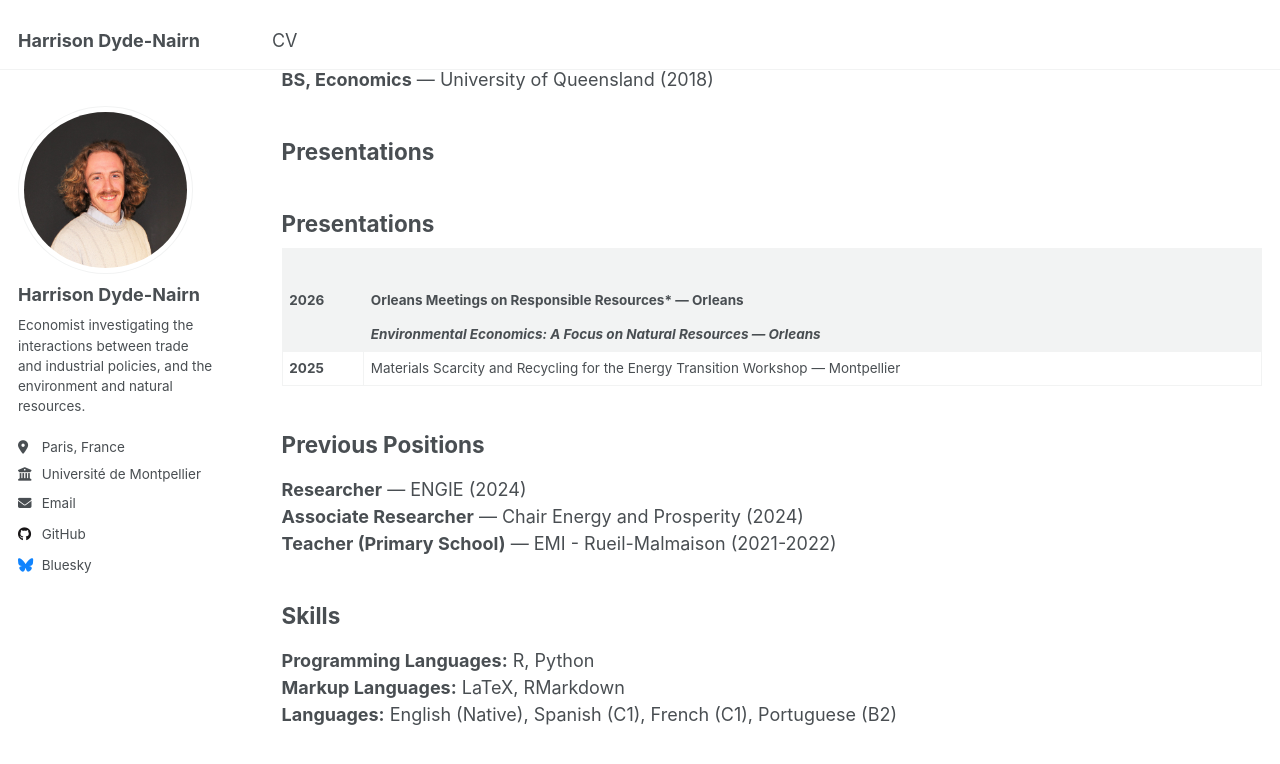
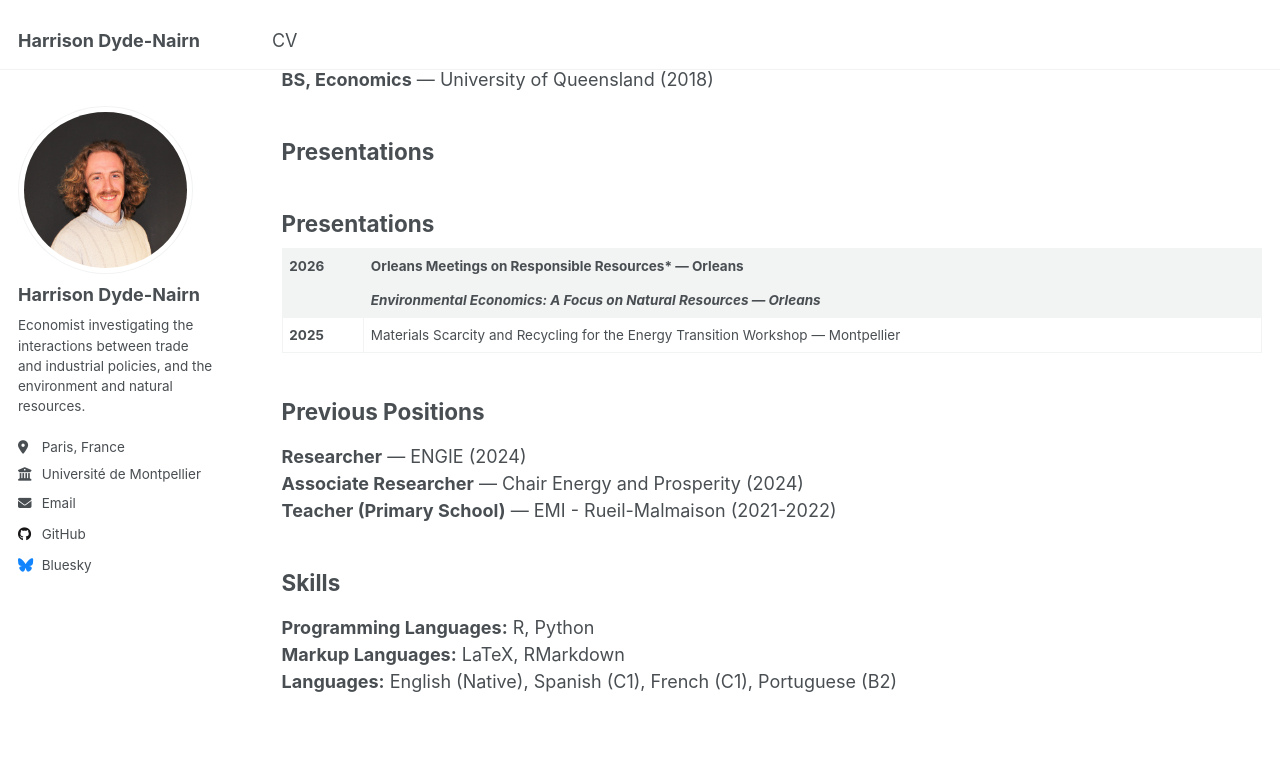
Before and after one commit to hdydenairn/hdydenairn.github.io, a Jekyll site: the page built from _pages/cv.md, in a window 1280 px wide and 900 px high, scrolled down 545 px. Shown: the top 764 px of the window. Built offline with Jekyll 4.4.1, drawn with Linux system fonts in a browser that asks for light colours.

Commit message:
Update cv.md

```diff
--- a/_pages/cv.md
+++ b/_pages/cv.md
@@ -28,7 +28,7 @@ redirect_from:
 
 ## Presentations
 
-| &nbsp;   | &nbsp;   |
+|---------|--------------------------------------------------------|
 | **2026** | Orleans Meetings on Responsible Resources* — Orleans |
 | &nbsp;   | *Environmental Economics: A Focus on Natural Resources — Orleans* |
 |---------|--------------------------------------------------------|
```
